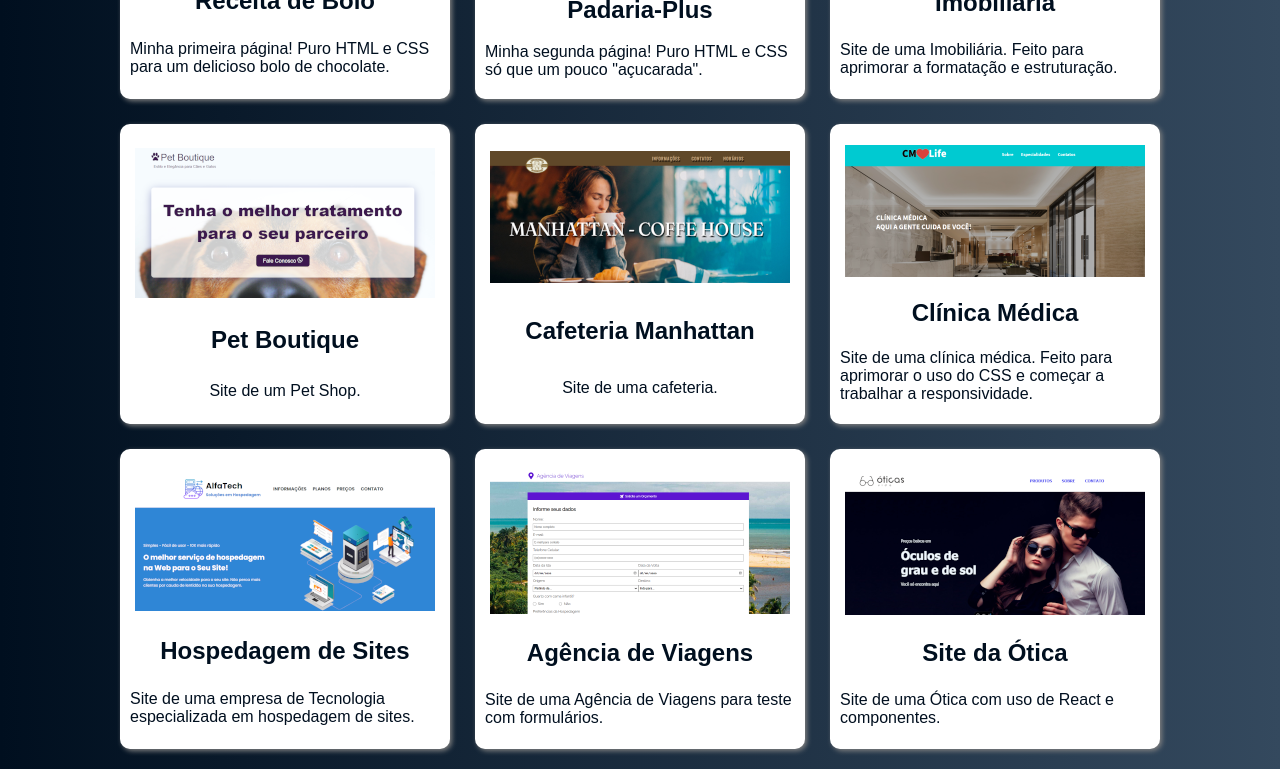
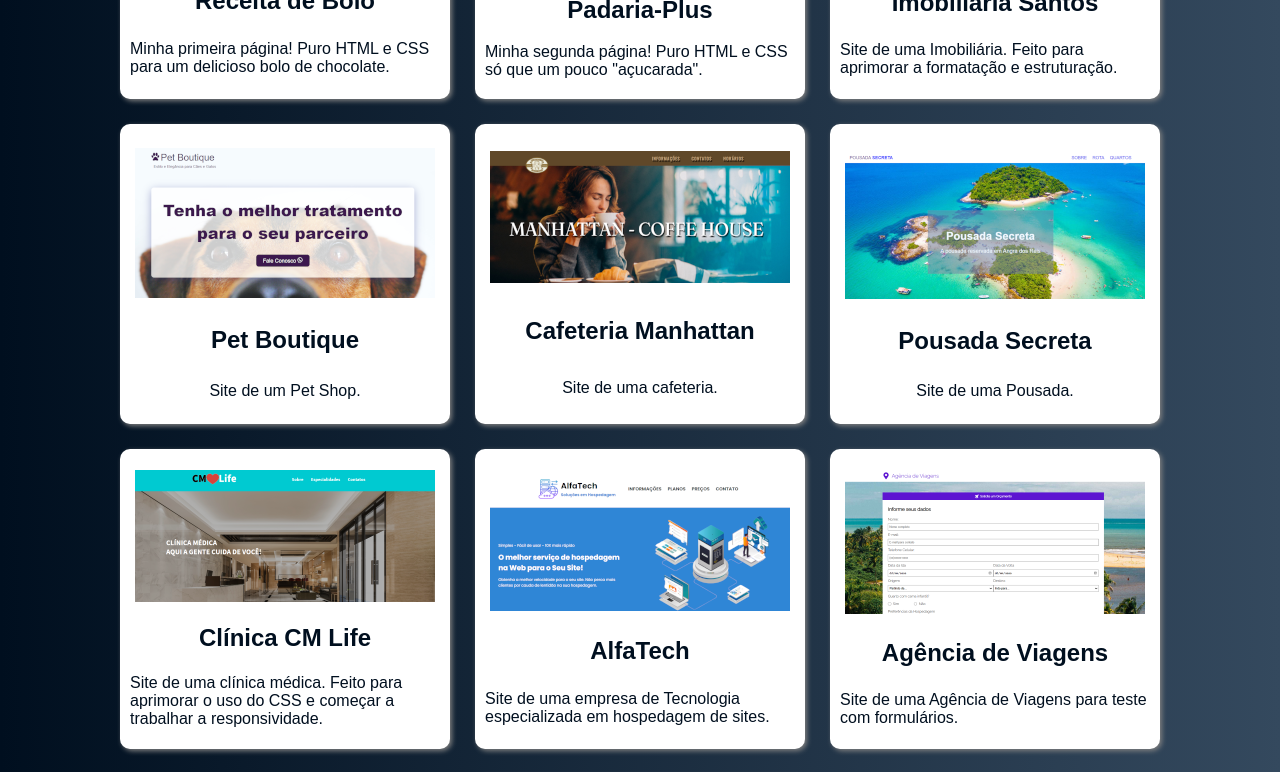
Before and after one commit to luizoscastanheira/meu-site, a Next.js app: page / in a window 1280 px wide. Shown: the part 3060-3832 px from the top of the page. Built offline with nearby package versions, Linux system fonts and the light colour scheme.

Commit message:
Update
Finalizado pousada

```diff
--- a/src/componentes/Projetos/index.jsx
+++ b/src/componentes/Projetos/index.jsx
@@ -13,6 +13,7 @@ import Imobiliaria from "../../../public/siteImobiliaria300px.png";
 import Hospedagem from "../../../public/siteHospedagem300px.png";
 import PetBoutique from "../../../public/sitePetBoutique300px.png";
 import Cafeteria from "../../../public/siteCafeteria300px.png";
+import Pousada from "../../../public/sitePousada300px.png";
 
 export default function Projetos(){
     return(
@@ -36,7 +37,7 @@ export default function Projetos(){
             <a href="https://testeimobiliariasantos.netlify.app/" target="_blank"  title="Clique e Veja-me!">
                 <Card
                     imagem = {Imobiliaria}
-                    nome = {'Imobiliária'}
+                    nome = {'Imobiliária Santos'}
                     texto = {'Site de uma Imobiliária. Feito para aprimorar a formatação e estruturação. '}
                 />
             </a>
@@ -54,17 +55,24 @@ export default function Projetos(){
                     texto = {'Site de uma cafeteria. '}
                 />
             </a>
+            <a href="https://testepousada.netlify.app/" target="_blank"  title="Clique e Veja-me!">
+                <Card
+                    imagem = {Pousada}
+                    nome = {'Pousada Secreta'}
+                    texto = {'Site de uma Pousada. '}
+                />
+            </a>
             <a href="https://testeclinicaportfolio.netlify.app/" target="_blank"  title="Clique e Veja-me!">
                 <Card
                     imagem = {Clinica}
-                    nome = {'Clínica Médica'}
+                    nome = {'Clínica CM Life'}
                     texto = {'Site de uma clínica médica. Feito para aprimorar o uso do CSS e começar a trabalhar a responsividade. '}
                 />
             </a>
             <a href="https://testealfatech.netlify.app/" target="_blank"  title="Clique e Veja-me!">
                 <Card
                     imagem = {Hospedagem}
-                    nome = {'Hospedagem de Sites'}
+                    nome = {'AlfaTech'}
                     texto = {'Site de uma empresa de Tecnologia especializada em hospedagem de sites.'}
                 />
             </a>
@@ -78,7 +86,7 @@ export default function Projetos(){
             <a href="https://otica-three.vercel.app/" target="_blank" title="Clique e Veja-me!">
                 <Card
                     imagem = {Otica}
-                    nome = {'Site da Ótica'}
+                    nome = {'Óticas Vida'}
                     texto = {'Site de uma Ótica com uso de React e componentes.'}
                 />
             </a>
```
Also changed, not shown: public/sitePousada300px.png (added).
